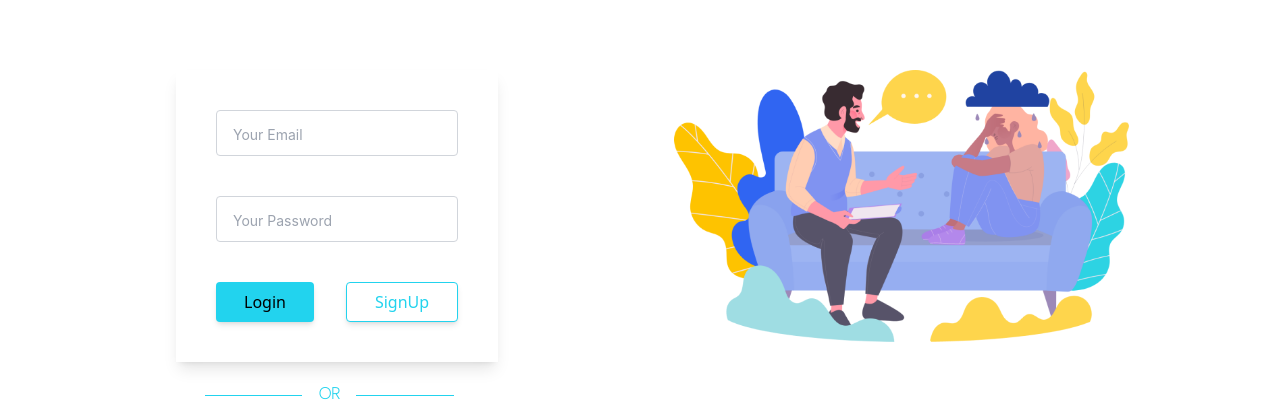
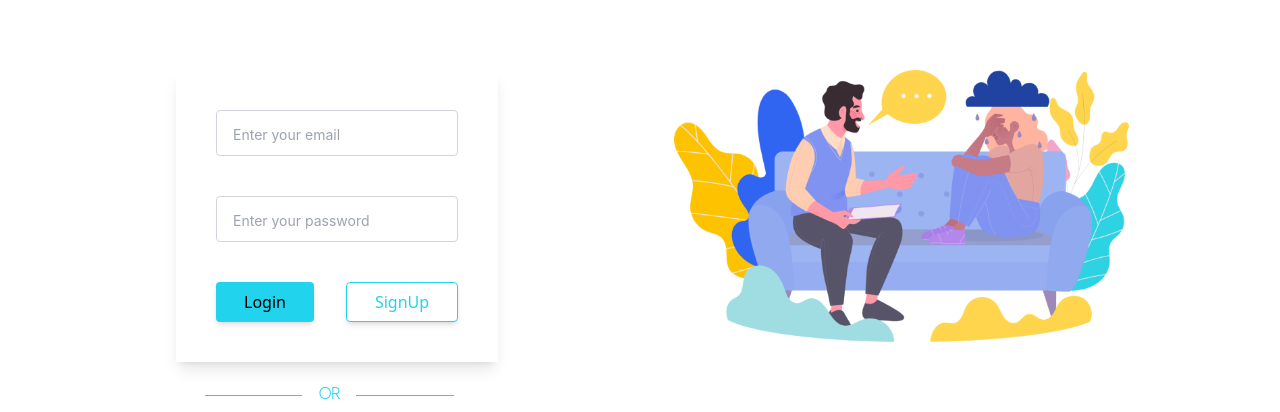
Before and after one commit to Roubaaa/TWMB, a React (Create React App) app: page /signIn in a window 1280 px wide. Shown: the part 197-609 px from the top of the page. Built offline with nearby package versions, Linux system fonts and the light colour scheme; no server answers; the HTML template or start-up script is replaced by a standard one.

Commit message:
login page completed

```diff
--- a/src/Components/LogIn/SignIn.js
+++ b/src/Components/LogIn/SignIn.js
@@ -1,38 +1,75 @@
-import React from "react";
-import { Link } from "react-router-dom";
+import React ,{ useState }from "react";
+import {useNavigate, Link } from "react-router-dom";
+import {signInWithEmailAndPassword, sendEmailVerification} from 'firebase/auth'
+import {auth} from "../../Firebase/Firebase";
+import {useAuthValue} from "../../AuthContext/AuthContext";
 import MyImage from "./image.png";
 
 export default function SignIn() {
+
+  const [email, setEmail] = useState('')
+   const [password, setPassword] = useState('')
+   const [error, setError] = useState('')
+   const {setTimeActive} = useAuthValue()
+   const navigate = useNavigate()
+
+   const login = e => {
+     e.preventDefault()
+     signInWithEmailAndPassword(auth, email, password)
+     .then(() => {
+       if(!auth.currentUser.emailVerified) {
+         sendEmailVerification(auth.currentUser)
+         .then(() => {
+           setTimeActive(true)
+           navigate('/verify-email')
+         })
+       .catch(err => alert(err.message))
+     }else{
+       navigate('/')
+     }
+     })
+     .catch(err => setError(err.message))
+   }
 
   return (
 <div className="flex flex-col justify-center items-center mt-12  ">
 
   <div className="w-3/4">
       <h1 className="text-5xl	">LOGIN</h1>
+      {error && <div className='auth__error'>{error}</div>}
   </div>
 
   <div className="flex flex-row mt-24">
       <div className="flex flex-col justify-center items-center">
+      <form onSubmit={login} name='login_form'>
         <div className="shadow-lg px-10 py-10 ml-44">
 
         <input
-              type="text"
+            type='email'
+            value={email}
+            required
+            placeholder="Enter your email"
+            onChange={e => setEmail(e.target.value)}
               className="form-control block w-full px-4 py-2 text-xl font-normal text-gray-700 bg-white bg-clip-padding border border-solid border-gray-300 rounded transition ease-in-out m-0 focus:text-gray-700 focus:bg-white focus:border-cyan-400 focus:outline-none placeholder:text-sm"
               id="exampleFormControlInput1"
-              placeholder="Your Email"
+
             />
 
         <input
-              type="password"
+            type="password"
+            value={password}
+            required
+            placeholder='Enter your password'
+            onChange={e => setPassword(e.target.value)}
               className="form-control my-10 block w-full px-4 py-2 text-xl font-normal text-gray-700 bg-white bg-clip-padding border border-solid border-gray-300 rounded transition ease-in-out m-0 focus:text-gray-700 focus:bg-white focus:border-cyan-400 focus:outline-none placeholder:text-sm"
               id="exampleFormControlInput2"
-              placeholder="Your Password"
+
             />
 
 
         <div className="flex gap-8">
             <button
-              type="button"
+              type="submit"
               className="inline-block px-7 py-2 w-3/4 bg-cyan-400 text-black font-sans font-medium text-base leading-snug rounded shadow-md hover:bg-cyan-100 hover:text-cyan-700 hover:shadow-lg focus:bg-white focus:shadow-lg focus:outline-none focus:ring-0 active:bg-cyan-600 active:shadow-lg transition duration-150 ease-in-out"
             >
               Login
@@ -45,8 +82,10 @@
             >
               <Link to="/signUp"> SignUp</Link>
             </button>
+
           </div>
         </div>
+         </form>
     <div className="w-2/4 ml-40">
         <div
             className="flex items-center my-4 before:flex-1 before:border-t before:border-cyan-400 before:mt-0.5 after:flex-1 after:border-t after:border-cyan-400 after:mt-0.5"
```
